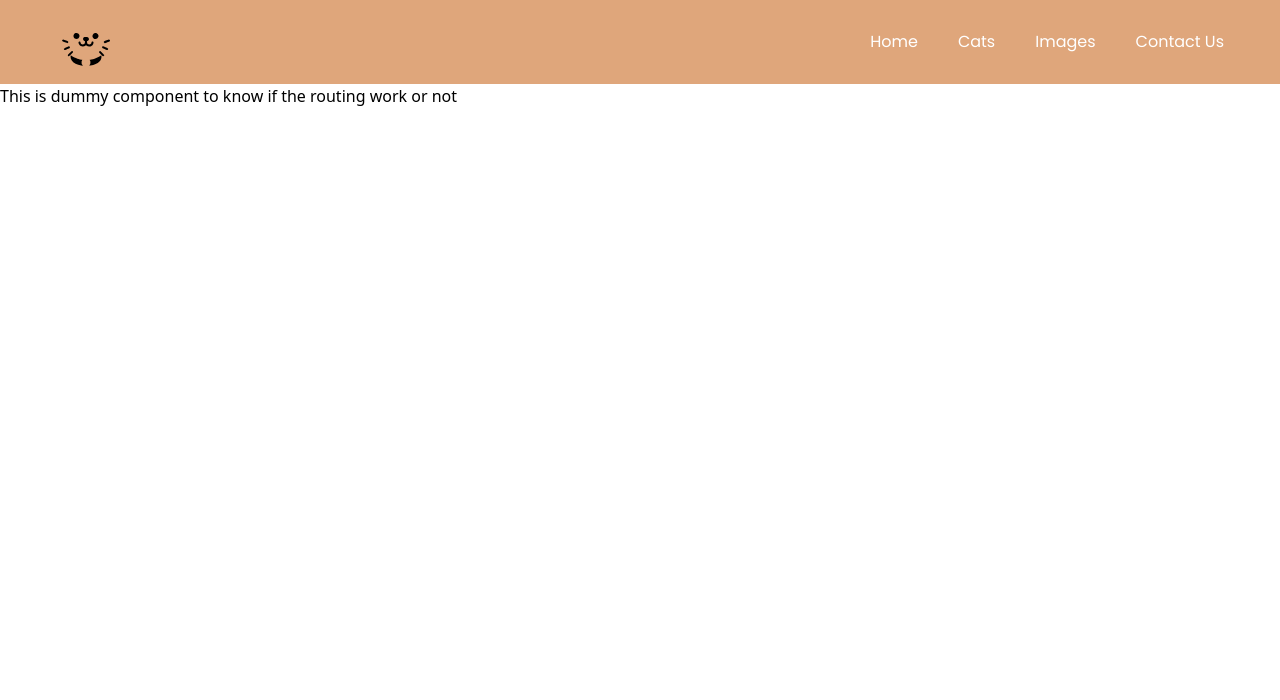
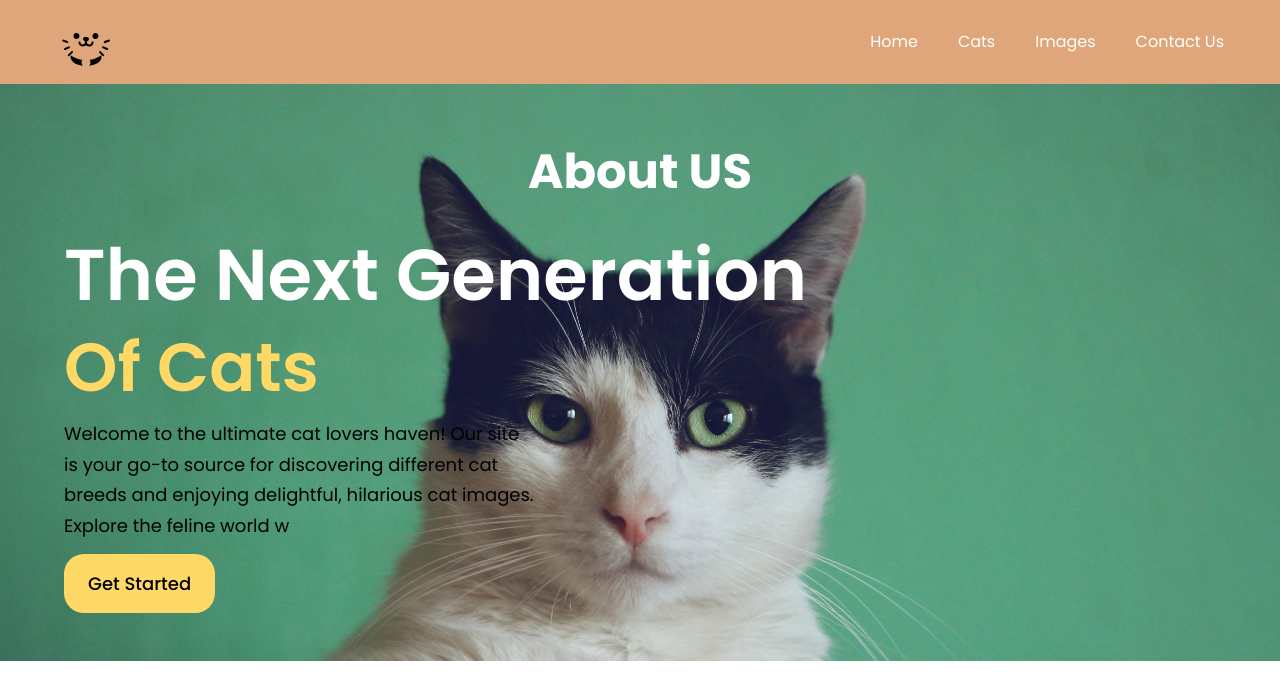
Before and after one commit to sajeed11/Cat_Site, a React (Vite) app: page /contact in a window 1280 px wide. Shown: the top 700 px of the page. Built offline with nearby package versions, Linux system fonts and the light colour scheme.

Commit message:
Fourth Day Edit

```diff
--- a/src/components/Contact.jsx
+++ b/src/components/Contact.jsx
@@ -1,7 +1,35 @@
+import styles from "../styles"
+
+import GetLife from "./GetLife"
+import TypingEffect from "./TypingEffect"
+import Button from "./Button"
+
 const Contact = () => {
     return (
         <div>
-            This is dummy component to know if the routing work or not
+            <div className={`${styles.flexStart} bg-cat_landing2 bg-cover top-0 bottom-0 max-w-screen-xl`}>
+                <div className={`${styles.boxWidth} `}>
+                    <section id="home" className={`flex md:flex-row flex-col ${styles.paddingY} `}>
+                        <div
+                            className={`flex-1 ${styles.flexStart} flex-col xl:px-0 sm:px-16 px-6`}
+                        >
+                            <h1 className=" my-4 text-white font-poppins font-bold self-center text-5xl">About US</h1>
+                            <div className="flex flex-row justify-between items-center w-full mt-3">
+                                <h1 className="mt-2 flex-1 font-poppins font-semibold ss:text-[72px] text-[52px] text-white ss:leading-[85px] leading-[60px]">
+                                    The Next Generation<br className="sm:block hidden" />{" "}
+                                </h1>
+                            </div>
+                            <h1 className="mt-2 font-poppins font-semibold ss:text-[68px] text-[52px] text-btnColor ss:leading-[85.8px] leading-[60px] w-full">
+                                Of Cats
+                            </h1>
+                            <TypingEffect text='Welcome to the ultimate cat lovers haven! Our site is your go-to source for discovering different cat breeds and enjoying delightful, hilarious cat images. Explore the feline world with us!' speed={30} />
+                            <div className="mt-3">
+                                <Button />
+                            </div>
+                        </div>
+                    </section>
+                </div>
+            </div>
         </div>
     )
 }
--- a/tailwind.config.js
+++ b/tailwind.config.js
@@ -16,6 +16,7 @@ export default {
       },
       backgroundImage: {
         cat_landing: "url('./src/assets/cats.jpg')",
+        cat_landing2: "url('./src/assets/cats2.jpg')",
       },
     },
     screens: {
```
Also changed, not shown: src/assets/cats2.jpg (added).
